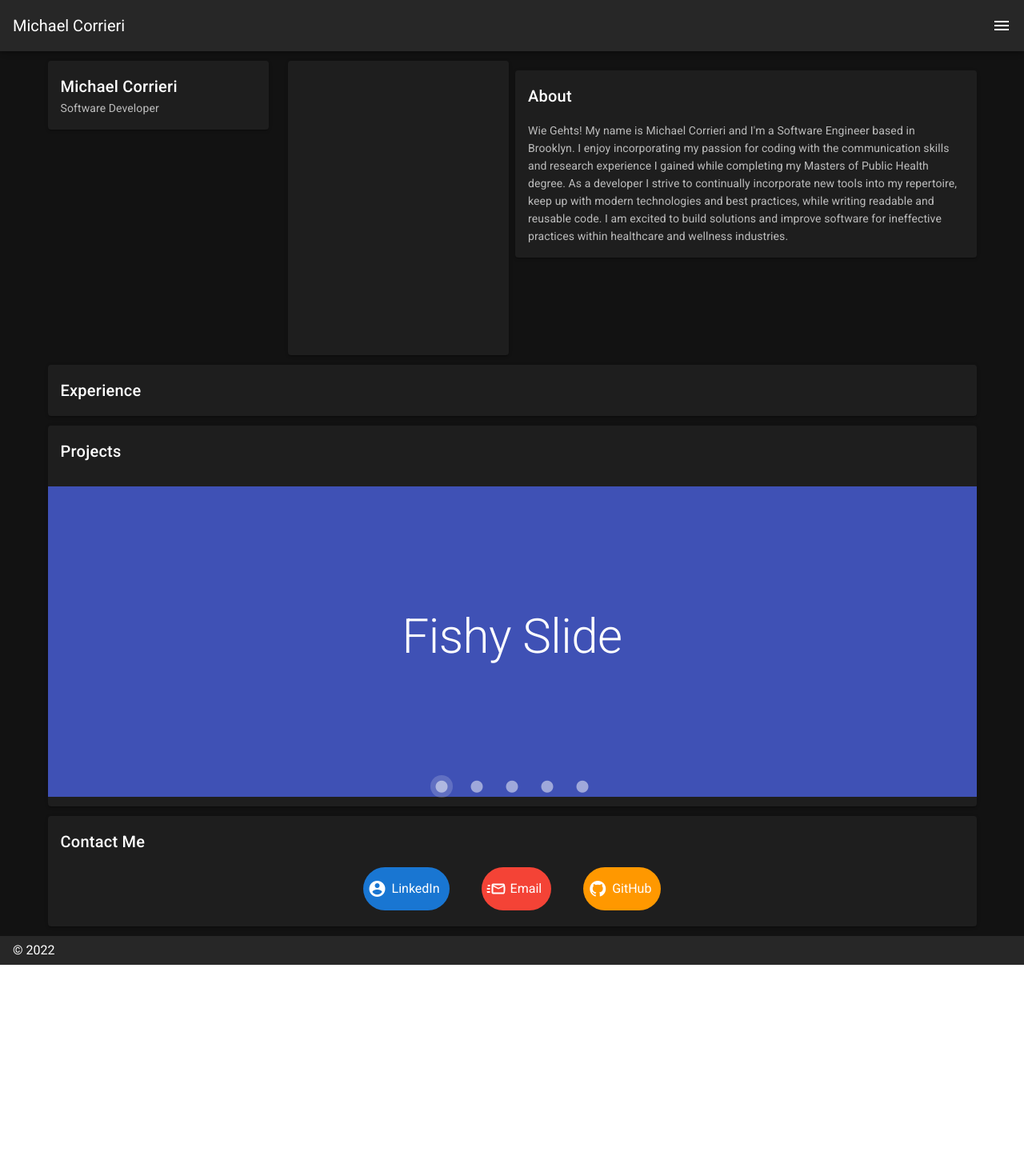
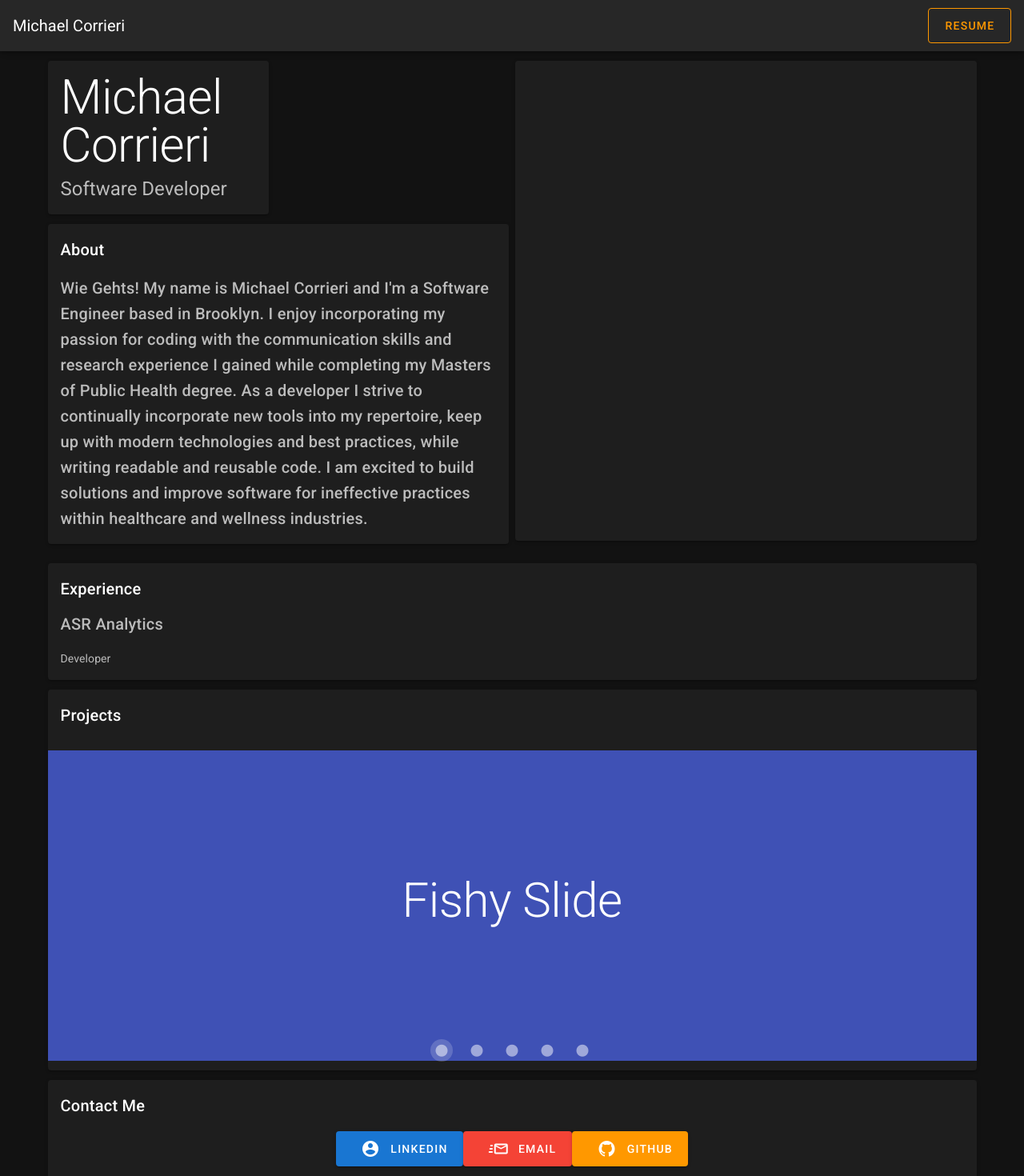
Before and after one commit to mcorrieri/vue-website, a Nuxt app: page / in a window 1280 px wide. Shown: the top 1470 px of the page at 80% size. Before the commit the page ends 1206 px from the top, so only its background shows below. Built offline with nearby package versions, Linux system fonts and the light colour scheme.

Commit message:
links added

```diff
--- a/components/AboutContainer.vue
+++ b/components/AboutContainer.vue
@@ -1,7 +1,7 @@
 <template>
   <v-card class="my-3">
     <v-card-title>About</v-card-title>
-    <v-card-text
+    <v-card-text class="font-weight-medium text-h6"
       >Wie Gehts! My name is Michael Corrieri and I'm a Software Engineer based
       in Brooklyn. I enjoy incorporating my passion for coding with the
       communication skills and research experience I gained while completing my
--- a/components/ContactContainer.vue
+++ b/components/ContactContainer.vue
@@ -2,26 +2,41 @@
   <v-card class="mt-3 pb-5">
     <v-card-title>Contact Me</v-card-title>
     <div class="text-center">
-      <v-chip large class="mx-5" color="primary" text-color="white">
+      <v-btn
+        href="https://www.linkedin.com/in/michaelcorrieri/"
+        large
+        color="primary"
+        text-color="white"
+      >
         <v-avatar left>
           <v-icon>mdi-account-circle</v-icon>
         </v-avatar>
         LinkedIn
-      </v-chip>
+      </v-btn>
 
-      <v-chip large class="mx-5" color="red" text-color="white">
+      <v-btn
+        href="mailto:mlcorrieri@gmail.com"
+        large
+        color="red"
+        text-color="white"
+      >
         <v-avatar left>
           <v-icon>mdi-email-fast-outline</v-icon>
         </v-avatar>
         Email
-      </v-chip>
+      </v-btn>
 
-      <v-chip large class="mx-5" color="orange" text-color="white">
+      <v-btn
+        href="https://github.com/mcorrieri"
+        large
+        color="orange"
+        text-color="white"
+      >
         <v-avatar left>
           <v-icon>mdi-github</v-icon>
         </v-avatar>
         GitHub
-      </v-chip>
+      </v-btn>
     </div>
   </v-card>
 </template>
--- a/components/ExperienceContainer.vue
+++ b/components/ExperienceContainer.vue
@@ -1,6 +1,8 @@
 <template>
   <v-card class="my-3">
-    <v-card-title>Experience</v-card-title>
+    <v-card-title class="my-3">Experience</v-card-title>
+    <v-card-subtitle class="text-h6">ASR Analytics</v-card-subtitle>
+    <v-card-text>Developer</v-card-text>
   </v-card>
 </template>
 
--- a/components/HomePage.vue
+++ b/components/HomePage.vue
@@ -3,9 +3,12 @@
     <v-row dense>
       <v-col sm="12" md="12" lg="6">
         <TitleContainer />
+        <AboutContainer />
       </v-col>
       <v-col sm="12" md="12" lg="6">
-        <AboutContainer />
+        <v-card>
+          <v-img src="IMG_5434.jpg" max-height="600" max-width="600"></v-img>
+        </v-card>
       </v-col>
     </v-row>
     <ExperienceContainer />
--- a/components/TitleContainer.vue
+++ b/components/TitleContainer.vue
@@ -3,13 +3,8 @@
     <v-row>
       <v-col sm="12" md="12" lg="6">
         <v-card>
-          <v-card-title>Michael Corrieri</v-card-title>
-          <v-card-subtitle>Software Developer</v-card-subtitle>
-        </v-card>
-      </v-col>
-      <v-col sm="12" md="12" lg="6">
-        <v-card>
-          <v-img src="IMG_5434.jpg" max-height="600" max-width="600"></v-img>
+          <v-card-title class="text-h2 mb-2">Michael Corrieri</v-card-title>
+          <v-card-subtitle class="text-h5">Software Developer</v-card-subtitle>
         </v-card>
       </v-col>
     </v-row>
--- a/layouts/default.vue
+++ b/layouts/default.vue
@@ -1,51 +1,16 @@
 <template>
   <v-app dark>
-    <!-- <v-navigation-drawer
-      v-model="drawer"
-      :mini-variant="miniVariant"
-      :clipped="clipped"
-      fixed
-      app
-    >
-      <v-list>
-        <v-list-item
-          v-for="(item, i) in items"
-          :key="i"
-          :to="item.to"
-          router
-          exact
-        >
-          <v-list-item-action>
-            <v-icon>{{ item.icon }}</v-icon>
-          </v-list-item-action>
-          <v-list-item-content>
-            <v-list-item-title v-text="item.title" />
-          </v-list-item-content>
-        </v-list-item>
-      </v-list>
-    </v-navigation-drawer> -->
     <v-app-bar :clipped-left="clipped" fixed app>
       <v-toolbar-title v-text="title" />
       <v-spacer />
-      <v-btn icon @click.stop="rightDrawer = !rightDrawer">
-        <v-icon>mdi-menu</v-icon>
-      </v-btn>
+      <v-btn large flat outlined color="orange"> Resume </v-btn>
     </v-app-bar>
     <v-main>
       <v-container>
         <Nuxt />
       </v-container>
     </v-main>
-    <!-- <v-navigation-drawer v-model="rightDrawer" :right="right" temporary fixed>
-      <v-list>
-        <v-list-item @click.native="right = !right">
-          <v-list-item-action>
-            <v-icon light> mdi-repeat </v-icon>
-          </v-list-item-action>
-          <v-list-item-title>Switch drawer (click me)</v-list-item-title>
-        </v-list-item>
-      </v-list>
-    </v-navigation-drawer> -->
+
     <v-footer :absolute="!fixed" app>
       <span>&copy; {{ new Date().getFullYear() }}</span>
     </v-footer>
```
